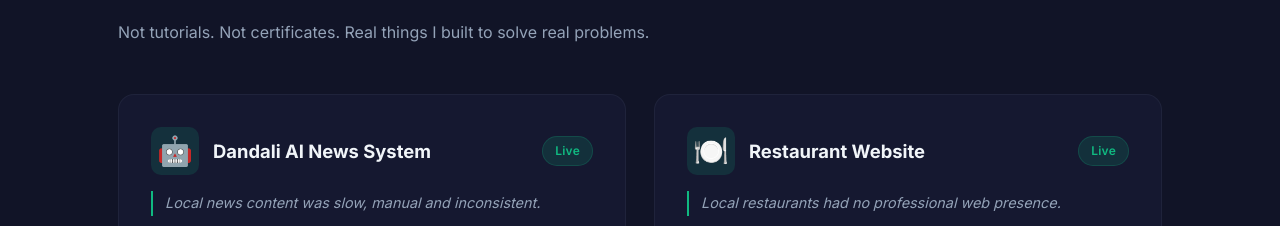
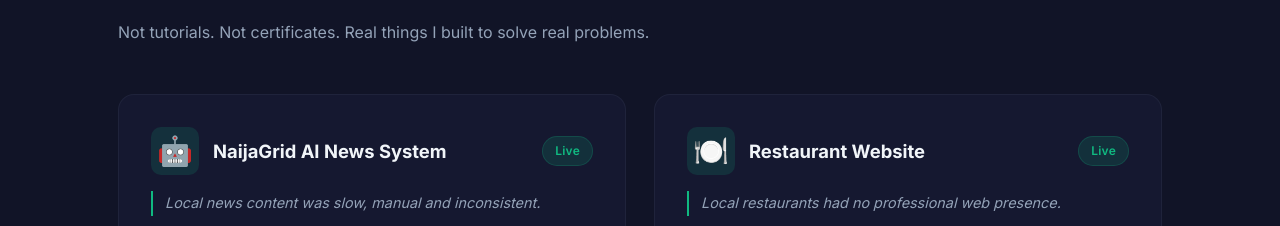
Before and after one commit to Mansur-WP/new_portfolio, a React (Vite) app: page / in a window 1280 px wide. Shown: the part 1000-1226 px from the top of the page. Built offline with nearby package versions, Linux system fonts and the light colour scheme; no server answers.

Commit message:
Update project title and live demo link

```diff
--- a/src/data/projects.js
+++ b/src/data/projects.js
@@ -1,7 +1,7 @@
 const projects = [
   {
     icon: "🤖",
-    title: "Dandali AI News System",
+    title: "NaijaGrid AI News System",
     status: "Live",
     statusType: "live",
     problem: "Local news content was slow, manual and inconsistent.",
@@ -10,7 +10,7 @@ const projects = [
     stack: ["n8n", "WordPress", "OpenAI API", "REST APIs", "Automation"],
     links: [
       { label: "GitHub →", url: "#" },
-      { label: "Live Demo →", url: "#" }
+      { label: "Live Demo →", url: "https://naijagrid.gt.tc/wp/" }
     ]
   },
   {
```
